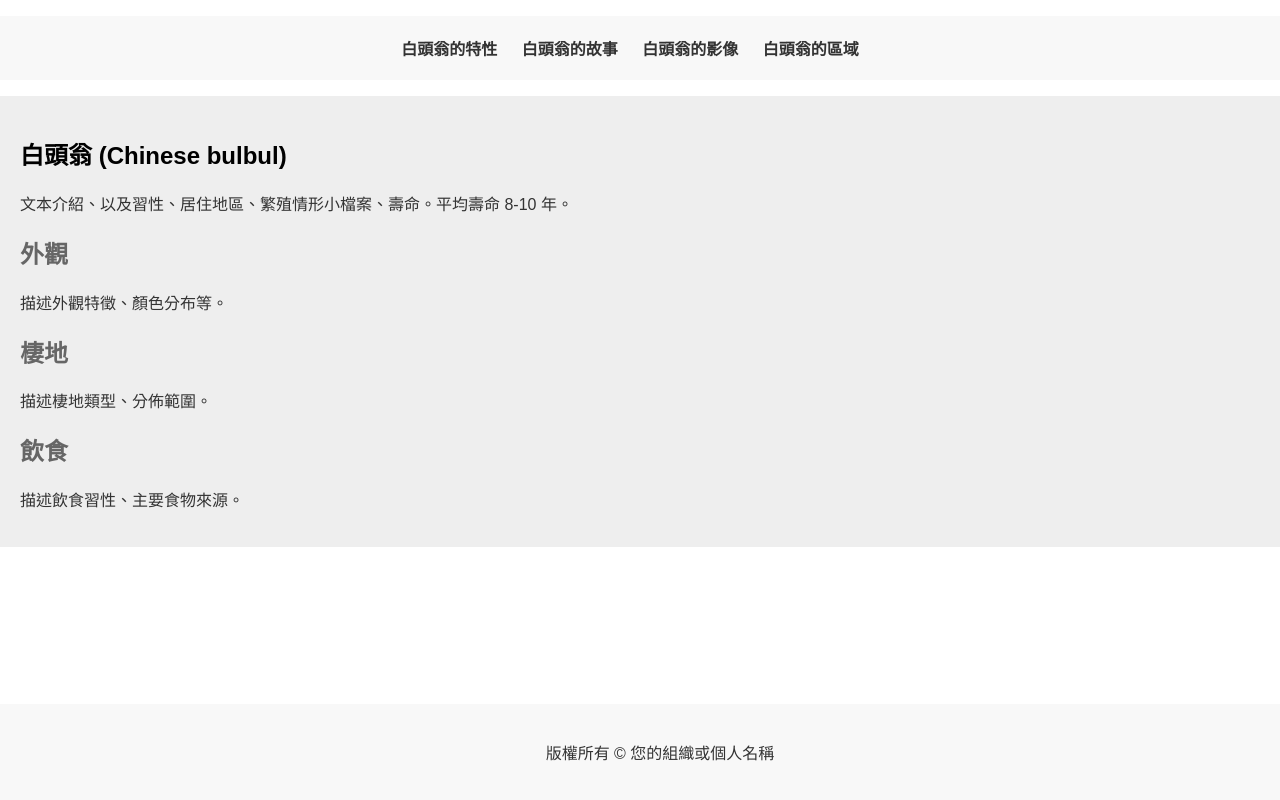
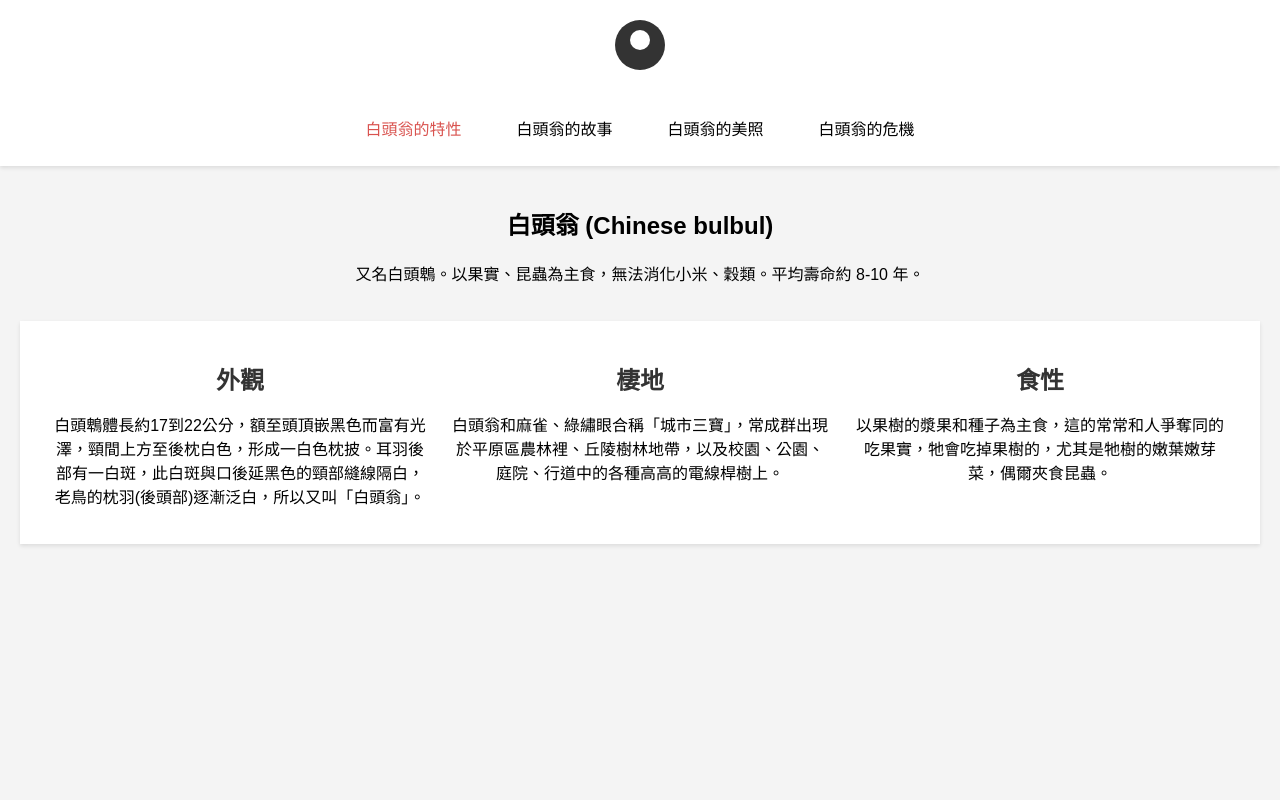
Before and after one commit to linda84715/chinese_bulbul_front-end, a website: page index.html in a window 1280 px wide. Drawn offline with Linux system fonts and the light colour scheme.

Commit message:
Sandbox snapshot commit

```diff
--- a/index.html
+++ b/index.html
@@ -1,40 +1,47 @@
 <!DOCTYPE html>
 <html lang="zh-TW">
 <head>
-    <meta charset="UTF-8" />
-    <meta name="viewport" content="width=device-width, initial-scale=1.0" />
+    <meta charset="UTF-8">
+    <meta name="viewport" content="width=device-width, initial-scale=1.0">
     <title>白頭翁 (Chinese bulbul)</title>
-    <link rel="stylesheet" href="styles.css" />
+    <link rel="stylesheet" href="styles.css">
 </head>
 <body>
+    <div class="container">
         <header>
+            <div class="logo">
+                <!-- 使用純 CSS 繪製的 Logo -->
+                <div class="bird-logo"></div>
+            </div>
             <nav>
                 <ul>
-          <li>白頭翁的特性</li>
+                    <li class="selected">白頭翁的特性</li>
                     <li>白頭翁的故事</li>
-          <li>白頭翁的影像</li>
-          <li>白頭翁的區域</li>
+                    <li>白頭翁的美照</li>
+                    <li>白頭翁的危機</li>
                 </ul>
             </nav>
         </header>
         <main>
-      <section class="introduction">
+            <section class="intro">
                 <h1>白頭翁 (Chinese bulbul)</h1>
-        <p>
-          文本介紹、以及習性、居住地區、繁殖情形小檔案、壽命。平均壽命 8-10 年。
-        </p>
+                <p>又名白頭鵯。以果實、昆蟲為主食，無法消化小米、穀類。平均壽命約 8-10 年。</p>
             </section>
             <section class="details">
+                <div class="detail">
                     <h2>外觀</h2>
-        <p>描述外觀特徵、顏色分布等。</p>
+                    <p>白頭鵯體長約17到22公分，額至頭頂嵌黑色而富有光澤，頸間上方至後枕白色，形成一白色枕披。耳羽後部有一白斑，此白斑與口後延黑色的頸部縫線隔白，老鳥的枕羽(後頭部)逐漸泛白，所以又叫「白頭翁」。</p>
+                </div>
+                <div class="detail">
                     <h2>棲地</h2>
-        <p>描述棲地類型、分佈範圍。</p>
-        <h2>飲食</h2>
-        <p>描述飲食習性、主要食物來源。</p>
+                    <p>白頭翁和麻雀、綠繡眼合稱「城市三寶」，常成群出現於平原區農林裡、丘陵樹林地帶，以及校園、公園、庭院、行道中的各種高高的電線桿樹上。</p>
+                </div>
+                <div class="detail">
+                    <h2>食性</h2>
+                    <p>以果樹的漿果和種子為主食，這的常常和人爭奪同的吃果實，牠會吃掉果樹的，尤其是牠樹的嫩葉嫩芽菜，偶爾夾食昆蟲。</p>
+                </div>
             </section>
         </main>
-    <footer>
-      <p>版權所有 © 您的組織或個人名稱</p>
-    </footer>
+    </div>
 </body>
 </html>
--- a/styles.css
+++ b/styles.css
@@ -1,52 +1,121 @@
 /* styles.css */
 body {
-  font-family: "Arial", sans-serif;
+  font-family: Arial, sans-serif;
   margin: 0;
   padding: 0;
-  color: #333;
+  background: #f4f4f4;
 }
 
-header nav ul {
-  list-style-type: none;
-  background: #f8f8f8;
+.container {
+  display: flex;
+  flex-direction: column;
+  align-items: center;
+}
+
+header {
+  display: flex;
+  flex-direction: column;
+  align-items: center;
+  background: #ffffff;
+  width: 100%;
+  box-shadow: 0 2px 4px rgba(0, 0, 0, 0.1);
+}
+
+.logo {
+  margin: 20px 0;
+}
+
+.bird-logo {
+  width: 50px;
+  height: 50px;
+  border-radius: 50%;
+  background: #333;
+  position: relative;
+}
+
+.bird-logo::before, .bird-logo::after {
+  content: '';
+  position: absolute;
+  background: #fff;
+}
+
+.bird-logo::before {
+  width: 20px;
+  height: 20px;
+  border-radius: 50%;
+  top: 10px;
+  left: 15px;
+}
+
+.bird-logo::after {
+  width: 10px;
+  height: 10px;
+  border-radius: 50%;
+  top: 15px;
+  left: 20px;
+}
+
+nav ul {
+  list-style: none;
+  padding: 0;
+  display: flex;
+  gap: 15px;
+}
+
+nav ul li {
+  padding: 10px 20px;
+  cursor: pointer;
+}
+
+nav ul li.selected {
+  color: #d9534f;
+}
+
+main {
+  display: flex;
+  flex-direction: column;
+  align-items: center;
   padding: 20px;
+  width: 100%;
+}
+
+.intro {
+  text-align: center;
+  margin-bottom: 20px;
+}
+
+.details {
+  display: flex;
+  justify-content: space-between;
+  width: 100%;
+  max-width: 1200px;
+  padding: 20px;
+  background: #fff;
+  box-shadow: 0 2px 4px rgba(0, 0, 0, 0.1);
+}
+
+.details .detail {
+  flex: 1;
+  margin: 0 10px;
   text-align: center;
 }
 
-header nav ul li {
-  display: inline;
-  margin-right: 20px;
-  font-weight: bold;
+.details .detail h2 {
+  color: #333;
+  margin-bottom: 10px;
 }
 
-main {
-  padding: 20px;
-  background: #eee;
-}
-
-main .introduction h1 {
-  color: #000;
-}
-
-main .details h2 {
-  color: #666;
-}
-
-footer {
-  text-align: center;
-  padding: 20px;
-  background: #f8f8f8;
-  position: fixed;
-  width: 100%;
-  bottom: 0;
-}
-
+/* 響應式設計 */
 @media (max-width: 768px) {
-  header nav ul {
-    text-align: left;
+  .details {
+      flex-direction: column;
+      align-items: center;
   }
-  header nav ul li {
-    display: block;
-    margin-bottom: 10px;
+  .details .detail {
+      margin-bottom: 20px;
+  }
+  nav ul {
+      flex-direction: column;
+      align-items: center;
   }
 }
```
Lines whose indentation alone changed are shown as unchanged.
